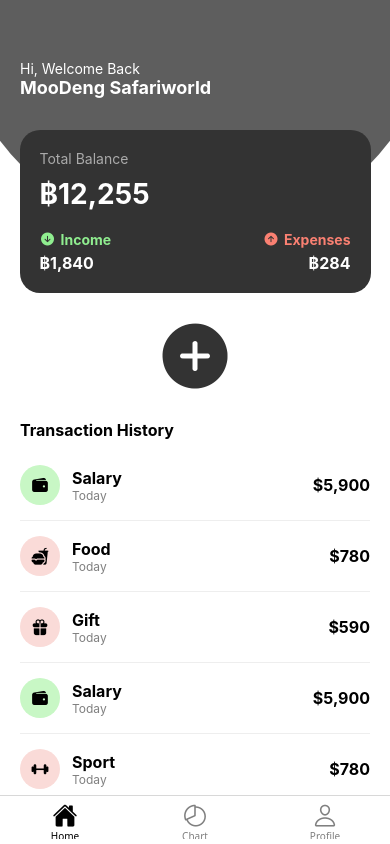
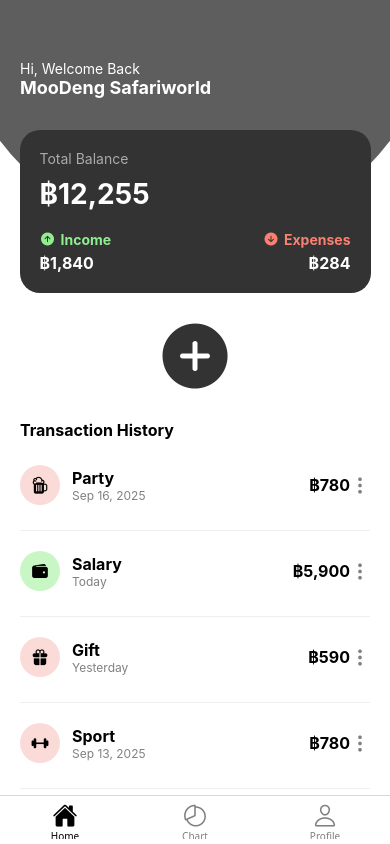
Before and after one commit to frdpx/MobileProject2025, a React Native app in the folder frontend/: screen /Home in a window 390 px wide. Built offline with nearby package versions, Linux system fonts and the light colour scheme.

Commit message:
bambam::pie chart and header

```diff
--- a/frontend/package.json
+++ b/frontend/package.json
@@ -18,8 +18,10 @@
     "expo-status-bar": "~3.0.8",
     "react": "19.1.0",
     "react-native": "0.81.4",
+    "react-native-chart-kit": "^6.12.0",
     "react-native-safe-area-context": "~5.6.0",
-    "react-native-screens": "~4.16.0"
+    "react-native-screens": "~4.16.0",
+    "react-native-tab-view": "^4.1.3"
   },
   "private": true
 }
--- /dev/null
+++ b/frontend/src/components/Header.js
@@ -0,0 +1,31 @@
+import { View, Text, StyleSheet } from "react-native";
+
+const Header = ({ balance }) => {
+  return (
+    <View style={styles.container}>
+      <Text style={styles.title}>Total Balance</Text>
+      <Text style={styles.amount}>฿{balance.toLocaleString()}</Text>
+    </View>
+  );
+};
+
+export default Header;
+
+const styles = StyleSheet.create({
+  container: {
+    backgroundColor: "#D9D9D9",
+    paddingTop: 50,
+    paddingVertical: 20,
+    alignItems: "center",
+  },
+  title: {
+    color: "gray",
+    fontSize: 14,
+  },
+  amount: {
+    color: "#000000ff",
+    fontSize: 18,
+    fontWeight: "bold",
+    marginTop: 5,
+  },
+});
--- /dev/null
+++ b/frontend/src/components/PieChartCard.js
@@ -0,0 +1,50 @@
+import { View, StyleSheet, Text, Dimensions } from "react-native";
+import { PieChart } from "react-native-chart-kit";
+
+const screenWidth = Dimensions.get("window").width;
+
+const PieChartCard = ({ income, expenses }) => {
+  const pieData = [
+    {
+      name: "Income",
+      amount: income || 0,
+      color: "lightgreen",
+      legendFontColor: "#333",
+      legendFontSize: 12,
+    },
+    {
+      name: "Expenses",
+      amount: expenses || 0,
+      color: "salmon",
+      legendFontColor: "#333",
+      legendFontSize: 12,
+    },
+  ];
+
+  return (
+    <View style={styles.container}>
+      <PieChart
+        data={pieData}
+        width={screenWidth - 40}
+        height={240}
+        accessor="amount"
+        backgroundColor="transparent"
+        paddingLeft="20"
+        hasLegend={true}
+        chartConfig={{
+          color: (opacity = 1) => `rgba(0,0,0,${opacity})`,
+        }}
+        style={{ marginVertical: 10 }}
+      />
+    </View>
+  );
+};
+
+export default PieChartCard;
+
+const styles = StyleSheet.create({
+  container: {
+    alignItems: "center",
+    marginVertical: 20,
+  },
+});
--- a/frontend/src/components/TotalCard.js
+++ b/frontend/src/components/TotalCard.js
@@ -12,7 +12,7 @@ const BalanceCard = ({ balance }) => {
         <View style={styles.row}>
           <View style={styles.col}>
             <View style={styles.rowCenter}>
-              <Ionicons name="arrow-down-circle" size={16} color="lightgreen" />
+              <Ionicons name="arrow-up-circle" size={16} color="lightgreen" />
               <Text style={[styles.label, { color: "lightgreen" }]}>
                 Income
               </Text>
@@ -22,7 +22,7 @@ const BalanceCard = ({ balance }) => {
 
           <View style={[styles.col, { alignItems: "flex-end" }]}>
             <View style={styles.rowCenter}>
-              <Ionicons name="arrow-up-circle" size={16} color="salmon" />
+              <Ionicons name="arrow-down-circle" size={16} color="salmon" />
               <Text style={[styles.label, { color: "salmon" }]}>Expenses</Text>
             </View>
             <Text style={styles.value}>
--- a/frontend/src/components/TransactionHistory.js
+++ b/frontend/src/components/TransactionHistory.js
@@ -1,8 +1,63 @@
-import { FlatList, View, Text, StyleSheet } from "react-native";
+import {
+  FlatList,
+  View,
+  Text,
+  StyleSheet,
+  Platform,
+  ActionSheetIOS,
+  Alert,
+  TouchableOpacity,
+} from "react-native";
 import { Ionicons } from "@expo/vector-icons";
+import { useState } from "react";
+import { formatDate } from "../utils/formatDate";
 
 const TransactionHistory = ({ data }) => {
-  const renderItem = ({ item }) => {
+  const latest = [...data]
+    .sort((a, b) => new Date(b.date) - new Date(a.date))
+    .slice(0, 10);
+
+  const [detailIndex, setDetailIndex] = useState(null);
+
+  const handleMenuPress = (index, item) => {
+    if (Platform.OS === "ios") {
+      ActionSheetIOS.showActionSheetWithOptions(
+        {
+          options: ["Cancel", "View Comment", "Edit", "Delete"],
+          cancelButtonIndex: 0,
+          destructiveButtonIndex: 3,
+        },
+        (buttonImdex) => {
+          if (buttonImdex === 1) {
+            setDetailIndex(detailIndex === index ? null : index);
+          } else if (buttonImdex === 2) {
+            Alert.alert("Edit pressed", `Edit ${item.category}  `);
+          } else if (buttonImdex === 3) {
+            Alert.alert("Delete pressed", `Delete ${item.category}  `);
+          }
+        }
+      );
+    } else {
+      Alert.alert(
+        "Options",
+        "Choose an option",
+        [
+          {
+            text: "View Comment",
+            onPress: () => setDetailIndex(detailIndex === index ? null : index),
+          },
+          { text: "Edit", onPress: () => Alert.alert("Edit", item.category) },
+          { text: "Delete", style: "destructive" },
+          { text: "Cancel", style: "cancel" },
+        ],
+        {
+          cancelable: true,
+        }
+      );
+    }
+  };
+
+  const renderItem = ({ item, index }) => {
     const icon = item.category.toLowerCase();
     const iconColor = item.type === "income" ? "#C8F7C5" : "#FADBD8";
     const iconName =
@@ -26,7 +81,10 @@ const TransactionHistory = ({ data }) => {
         ? "heart"
         : "pricetag";
 
+    const isExpanded = detailIndex === index;
+
     return (
+      <View style={styles.itemContainer}>
         <View style={styles.row}>
           <View style={[styles.iconWrapper, { backgroundColor: iconColor }]}>
             <Ionicons name={iconName} color={"black"} size={18} />
@@ -34,10 +92,23 @@ const TransactionHistory = ({ data }) => {
 
           <View style={styles.info}>
             <Text style={styles.title}>{item.category}</Text>
-          <Text style={styles.date}>{item.date}</Text>
+            <Text style={styles.date}>{formatDate(item.date)}</Text>
           </View>
 
-        <Text style={styles.amount}>${item.amount.toLocaleString()}</Text>
+          <Text style={styles.amount}>฿{item.amount.toLocaleString()}</Text>
+
+          <TouchableOpacity onPress={() => handleMenuPress(index, item)}>
+            <Ionicons name="ellipsis-vertical" size={20} color="gray" />
+          </TouchableOpacity>
+        </View>
+
+        {isExpanded && (
+          <View style={styles.commentExpand}>
+            <Text style={styles.commentText}>
+              {item.comment || "No Comment"}
+            </Text>
+          </View>
+        )}
       </View>
     );
   };
@@ -46,7 +117,7 @@ const TransactionHistory = ({ data }) => {
     <View>
       <Text style={styles.title}>Transaction History</Text>
       <FlatList
-        data={data}
+        data={latest}
         keyExtractor={(_, index) => index.toString()}
         renderItem={renderItem}
         contentContainerStyle={{ paddingVertical: 10 }}
@@ -59,13 +130,17 @@ const TransactionHistory = ({ data }) => {
 export default TransactionHistory;
 
 const styles = StyleSheet.create({
+  itemContainer: {
+    borderBottomWidth: 1,
+    borderBottomColor: "#eee",
+    paddingBottom: 10,
+    marginBottom: 5,
+  },
   row: {
     flexDirection: "row",
     alignItems: "center",
     justifyContent: "space-between",
     paddingVertical: 15,
-    borderBottomWidth: 1,
-    borderBottomColor: "#eee",
   },
   iconWrapper: {
     width: 40,
@@ -90,4 +165,13 @@ const styles = StyleSheet.create({
     fontSize: 16,
     fontWeight: "bold",
   },
+  commentExpand: {
+    marginTop: 5,
+    paddingLeft: 52,
+  },
+  commentText: {
+    fontSize: 12,
+    color: "#555",
+    fontStyle: "italic",
+  },
 });
--- /dev/null
+++ b/frontend/src/constants/fonts.js
@@ -0,0 +1,9 @@
+import { AlfaSlabOne_400Regular } from "@expo-google-fonts/alfa-slab-one";
+
+export const fontConfig = {
+  AlfaSlabOne: AlfaSlabOne_400Regular,
+};
+
+export const fontFamilies = {
+  app_name: "AlfaSlabOne",
+};
--- a/frontend/src/mock/transactionHistory.js
+++ b/frontend/src/mock/transactionHistory.js
@@ -1,58 +1,86 @@
 export const transactions = [
   {
     category: "Salary",
-    date: "Today",
+    date: "2025-09-15T09:00:00Z",
     amount: 5900,
-    comment: "abcd",
+    comment: "abcd1",
     type: "income",
   },
   {
-    category: "Food",
-    date: "Today",
+    category: "Party",
+    date: "2025-09-16T12:30:00Z",
     amount: 780,
-    comment: "abcd",
+    comment: "abcd2",
     type: "expense",
   },
   {
     category: "Gift",
-    date: "Today",
+    date: "2025-09-14T15:00:00Z",
     amount: 590,
-    comment: "abcd",
+    comment: "abcd3",
     type: "expense",
   },
   {
     category: "Salary",
-    date: "Today",
+    date: "2025-09-13T09:00:00Z",
     amount: 5900,
-    comment: "abcd",
+    comment: "abcd4",
     type: "income",
   },
   {
     category: "Sport",
-    date: "Today",
+    date: "2025-09-13T18:00:00Z",
     amount: 780,
-    comment: "abcd",
+    comment: "abcd5",
     type: "expense",
   },
   {
     category: "Other",
-    date: "Today",
+    date: "2025-09-12T10:15:00Z",
     amount: 780,
-    comment: "abcd",
+    comment: "abcd6",
     type: "expense",
   },
   {
     category: "Medical",
-    date: "Today",
+    date: "2025-09-11T14:45:00Z",
     amount: 780,
-    comment: "abcd",
+    comment: "abcd7",
     type: "expense",
   },
   {
     category: "Travel",
-    date: "Today",
+    date: "2025-09-01T08:20:00Z",
     amount: 780,
-    comment: "abcd",
+    comment: "abcd8",
+    type: "expense",
+  },
+  {
+    category: "Medical",
+    date: "2025-09-02T14:45:00Z",
+    amount: 780,
+    comment: "abcd9",
+    type: "expense",
+  },
+  {
+    category: "Salary",
+    date: "2025-09-03T09:00:00Z",
+    amount: 5900,
+    comment: "abcd10",
+    type: "income",
+  },
+  {
+    category: "Shopping",
+    date: "2025-09-03T12:30:00Z",
+    amount: 780,
+    comment: "abcd11",
+    type: "expense",
+  },
+  {
+    category: "Food",
+    date: "2025-09-08T12:30:00Z",
+    amount: 780,
+    comment: "abcd12",
     type: "expense",
   },
 ];
--- a/frontend/src/pages/ChartScreen.js
+++ b/frontend/src/pages/ChartScreen.js
@@ -1,9 +1,34 @@
-import { View, Text } from "react-native";
+import { View, Text, StyleSheet } from "react-native";
 import { SafeAreaView } from "react-native-safe-area-context";
+import { transactions } from "../mock/transactionHistory";
+import PieChartCard from "../components/PieChartCard";
+import Header from "../components/Header";
 export const ChartScreen = () => {
+  const balance = 12500;
+  const income = transactions
+    .filter((t) => t.type === "income")
+    .reduce((sum, t) => sum + t.amount, 0);
+
+  const expenses = transactions
+    .filter((t) => t.type === "expense")
+    .reduce((sum, t) => sum + t.amount, 0);
+
   return (
-    <SafeAreaView>
-      <Text>Chart Screen</Text>
-    </SafeAreaView>
+    <View style={styles.container}>
+      <Header balance={balance} />
+      <View style={styles.pieChart}>
+        <PieChartCard income={income} expenses={expenses} />
+      </View>
+    </View>
   );
 };
+
+const styles = StyleSheet.create({
+  container: {
+    flex: 1,
+  },
+  pieChart: {
+    flex: 1,
+    paddingHorizontal: 20,
+  },
+});
--- a/frontend/src/pages/WelcomeScreen.js
+++ b/frontend/src/pages/WelcomeScreen.js
@@ -1,15 +1,11 @@
 import { View, Image, StyleSheet, Text } from "react-native";
-import {
-  useFonts,
-  AlfaSlabOne_400Regular,
-} from "@expo-google-fonts/alfa-slab-one";
+import { useFonts } from "@expo-google-fonts/alfa-slab-one";
 import Images from "../constants/images";
 import Button from "../components/Button";
+import { fontConfig, fontFamilies } from "../constants/fonts";
 
 export const WelcomeScreen = ({ navigation }) => {
-  const [fontsLoaded] = useFonts({
-    AlfaSlabOne: AlfaSlabOne_400Regular,
-  });
+  const [fontsLoaded] = useFonts(fontConfig);
 
   if (!fontsLoaded) {
     return null;
@@ -55,7 +51,7 @@ const styles = StyleSheet.create({
   title: {
     fontSize: 36,
     textAlign: "center",
-    fontFamily: "AlfaSlabOne",
+    fontFamily: fontFamilies.app_name,
     marginTop: 20,
   },
   subtitle: {
--- /dev/null
+++ b/frontend/src/utils/formatDate.js
@@ -0,0 +1,20 @@
+export const formatDate = (iso) => {
+  const date = new Date(iso);
+  const today = new Date();
+  const yesterday = new Date();
+  yesterday.setDate(today.getDate() - 1);
+
+  const isSameDay = (d1, d2) =>
+    d1.getFullYear() === d2.getFullYear() &&
+    d1.getMonth() === d2.getMonth() &&
+    d1.getDate() === d2.getDate();
+
+  if (isSameDay(date, today)) return "Today";
+  if (isSameDay(date, yesterday)) return "Yesterday";
+
+  return date.toLocaleDateString("en-US", {
+    month: "short",
+    day: "numeric",
+    year: "numeric",
+  });
+};
```
Also changed, not shown: 1 other file (tests, documents, lock files or other folders). Lines whose indentation alone changed are shown as unchanged.
